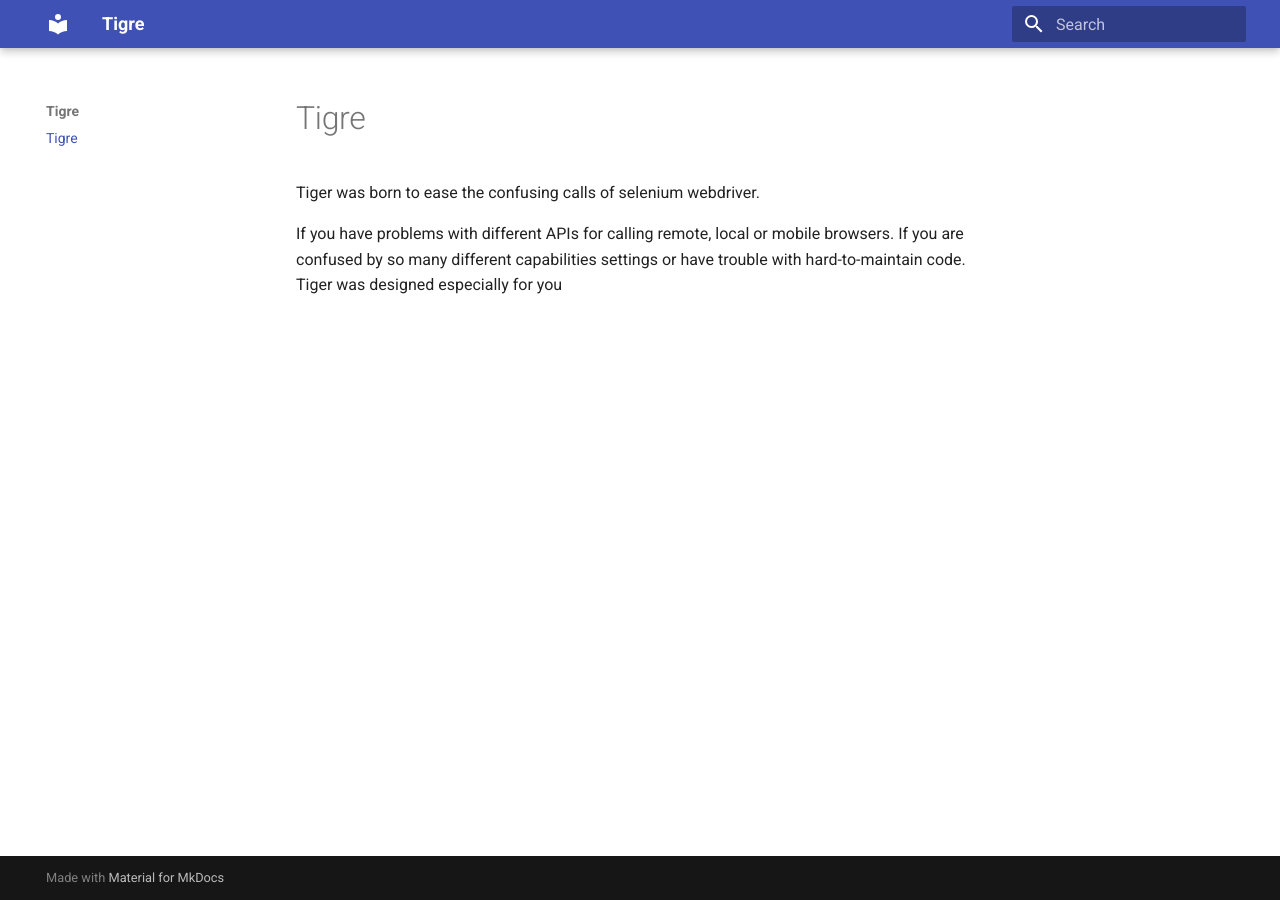
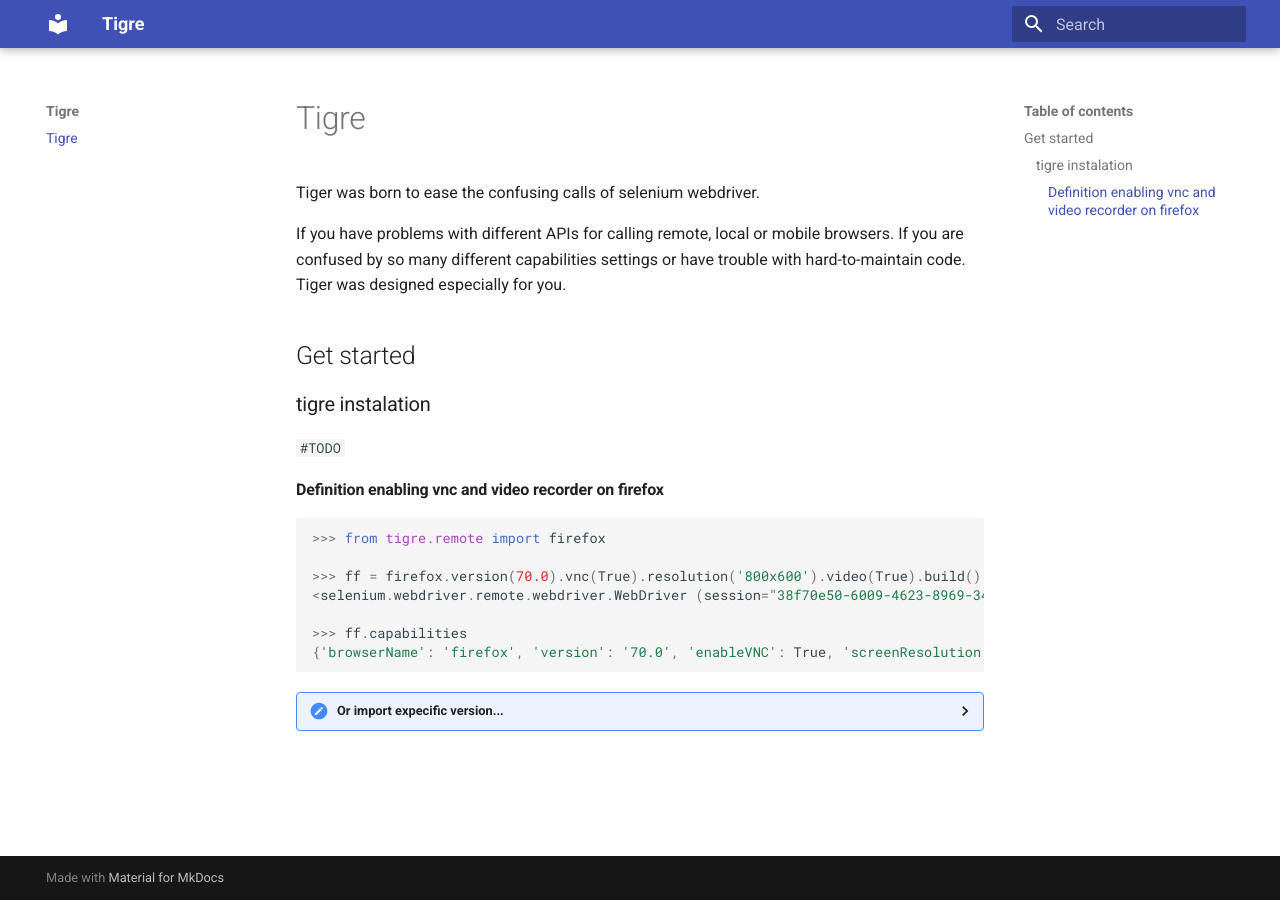
Before and after one commit to dunossauro/tigre, an MkDocs documentation site: the page built from docs/index.md, in a window 1280 px wide. Built offline with MkDocs 1.6.1 and Material for MkDocs 9.7.7, drawn with Linux system fonts in a browser that asks for light colours.

Commit message:
Simple example on documentation

````diff
--- a/docs/index.md
+++ b/docs/index.md
@@ -2,4 +2,37 @@
 
 Tiger was born to ease the confusing calls of selenium webdriver.
 
-If you have problems with different APIs for calling remote, local or mobile browsers. If you are confused by so many different capabilities settings or have trouble with hard-to-maintain code. Tiger was designed especially for you
+If you have problems with different APIs for calling remote, local or mobile browsers. If you are confused by so many different capabilities settings or have trouble with hard-to-maintain code. Tiger was designed especially for you.
+
+
+## Get started
+
+### tigre instalation
+
+`#TODO`
+
+#### Definition enabling vnc and video recorder on firefox
+```Python
+>>> from tigre.remote import firefox
+
+>>> ff = firefox.version(70.0).vnc(True).resolution('800x600').video(True).build()
+<selenium.webdriver.remote.webdriver.WebDriver (session="38f70e50-6009-4623-8969-34a9331ebf0a")>
+
+>>> ff.capabilities
+{'browserName': 'firefox', 'version': '70.0', 'enableVNC': True, 'screenResolution': '800x600', 'enableVideo': True}
+```
+
+<details markdown="1">
+<summary>Or import expecific version...</summary>
+
+You can call directly what version you want <code>firefox70</code>
+
+```python hl_lines="1 5"
+>>> from tigre.remote import firefox70
+
+>>> ff = firefox.vnc(True).resolution('800x600').video(True)
+ff.capabilities
+{'browserName': 'firefox', 'version': '70', 'enableVNC': True, 'screenResolution': '800x600', 'enableVideo': True}
+```
+
+</details>
````
